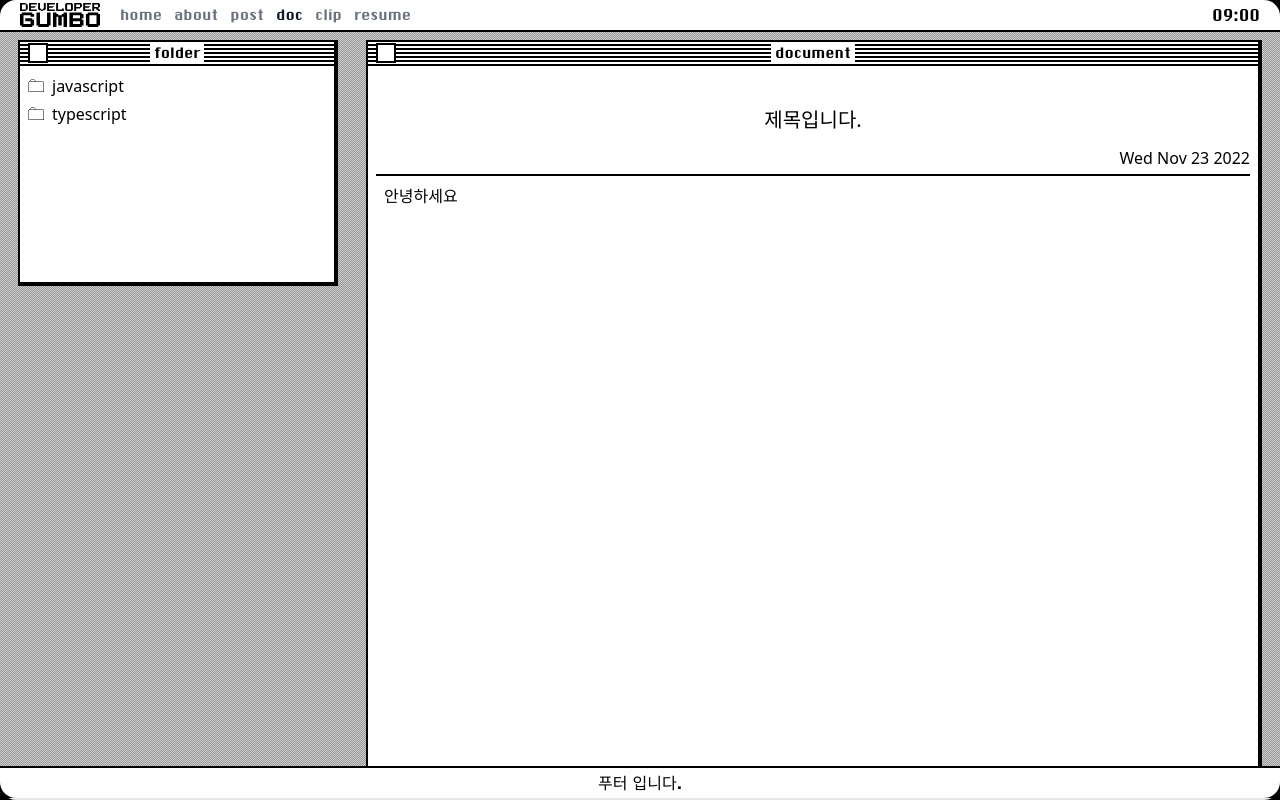
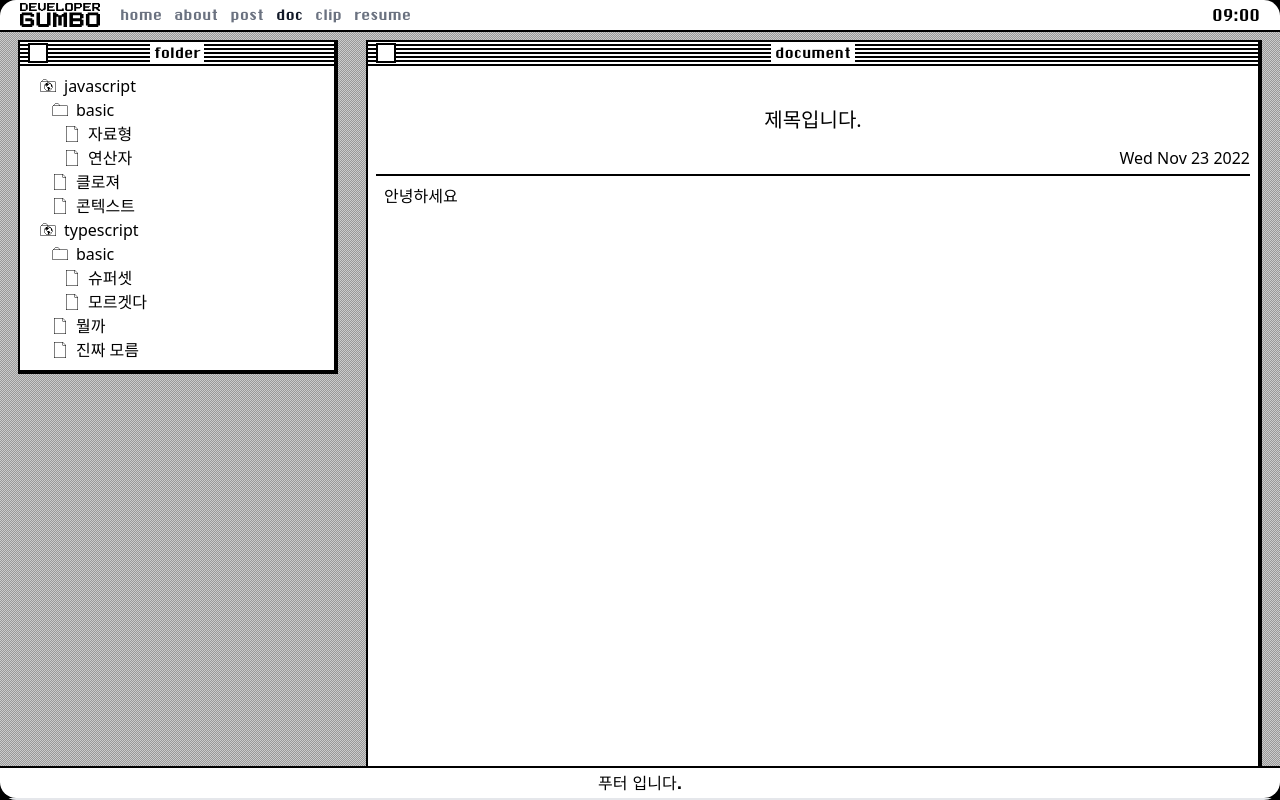
Before and after one commit to GUMBOKIM/gumbo-blog, a Next.js app: page /doc/1 in a window 1280 px wide. Built offline with nearby package versions, Linux system fonts and the light colour scheme.

Commit message:
Document 리팩토링

```diff
--- a/components/doc/DocumentWindow.tsx
+++ b/components/doc/DocumentWindow.tsx
@@ -1,7 +1,7 @@
 import WindowDiv from "@components/window/WindowDiv";
 import Link from "next/link";
 
-interface ResDocumentData {
+interface DocumentDetail {
   id: number;
   title: string;
   createdAt: Date;
@@ -18,7 +18,7 @@ interface ResDocumentData {
   };
 }
 
-const ResDocumentData: ResDocumentData = {
+const ResDocumentData: DocumentDetail = {
   id: 0,
   title: "제목입니다.",
   createdAt: new Date(),
@@ -35,6 +35,141 @@ const ResDocumentData: ResDocumentData = {
     },
   },
 };
+
+interface DocumentComment {
+  id: number;
+  writer: string;
+  createdAt: Date;
+  content: string;
+  child?: DocumentComment[];
+}
+
+const DocumentCommentsData: DocumentComment[] = [
+  {
+    id: 1,
+    writer: "김대희",
+    createdAt: new Date(),
+    content: "안녕하세요!",
+    child: [
+      {
+        id: 2,
+        writer: "김대희",
+        createdAt: new Date(),
+        content: "반갑습니다!",
+      },
+    ],
+  },
+  {
+    id: 3,
+    writer: "김대희",
+    createdAt: new Date(),
+    content: "좋은 정보 감사합니다!",
+    child: [
+      {
+        id: 4,
+        writer: "김대희",
+        createdAt: new Date(),
+        content: "방문해주셔서 감사합니다!",
+      },
+    ],
+  },
+];
+
+interface CommentProps {
+  level?: number;
+  comment: DocumentComment;
+}
+
+function Comment({ level = 0, comment }: CommentProps) {
+  return (
+    <>
+      <div className="w-full p-2 mt-2 flex flex-col gap-y-2 border-2 border-black">
+        <div className="flex justify-between flex-wrap">
+          <span>{comment.writer}</span>
+          <span className="ml-auto">{comment.createdAt.toDateString()}</span>
+        </div>
+        <div>{comment.content}</div>
+      </div>
+      {comment.child && (
+        <div className="relative flex w-full flex-col pl-2">
+          {comment.child.map((childComment) => (
+            <Comment
+              key={childComment.id}
+              level={level + 1}
+              comment={childComment}
+            />
+          ))}
+        </div>
+      )}
+    </>
+  );
+}
+
+function CommentWrite() {
+  return (
+    <form className="w-full p-3 mt-2 flex flex-col gap-y-2 border-2 border-black">
+      <div className="w-full flex gap-4 flex-wrap">
+        <label className="flex gap-3" htmlFor="name">
+          <span>이름</span>
+          <input
+            className="px-1 outline-0 border-2 border-black w-20"
+            type="text"
+          />
+        </label>
+        <label className="flex gap-x-2" htmlFor="password">
+          <span>암호</span>
+          <input
+            className="px-1 outline-0 border-2 border-black w-20"
+            type="password"
+            autoComplete="none"
+            id="password"
+          />
+        </label>
+      </div>
+      <textarea
+        placeholder="댓글을 입력해주세요"
+        className="w-full p-2 outline-0 h-fit border-2 border-black"
+      />
+      <button type="submit" className="ml-auto w-10 border-2 border-black">
+        작성
+      </button>
+    </form>
+  );
+}
+
+interface PrevNextDocumentProps {
+  prev?: {
+    id: number;
+    title: string;
+  };
+  next?: {
+    id: number;
+    title: string;
+  };
+}
+
+function PrevNextDocument({ prev, next }: PrevNextDocumentProps) {
+  return (
+    <div className="w-full px-2 my-1 flex justify-between gap-x-2">
+      {prev ? (
+        <Link href={`/doc/${prev.id}`} rel="prev">
+          {"〈 "}
+          {prev.title}
+        </Link>
+      ) : (
+        <div>처음 글 입니다.</div>
+      )}
+      {next ? (
+        <Link href={`/doc/${next.id}`} rel="next" className="">
+          {next.title}
+          {" 〉"}
+        </Link>
+      ) : (
+        <div>마지막 글 입니다.</div>
+      )}
+    </div>
+  );
+}
 
 export default function DocumentWindow() {
   return (
@@ -56,92 +191,14 @@ export default function DocumentWindow() {
         {/*hr*/}
         <div className="w-full h-0.5 bg-black" />
         {/*댓글*/}
-        <div className="w-full px-3 py-4 flex flex-col gap-y-2">
-          <div className="w-full p-2 flex flex-col gap-y-2 border-2 border-black">
-            <div className="flex justify-between flex-wrap">
-              <span>김대희김대희김대희</span>
-              <span className="ml-auto">{new Date().toDateString()}</span>
-            </div>
-            <div>댓글 내용입니다.</div>
-          </div>
-          <div className="w-full p-2 flex flex-col gap-y-2 border-2 border-black">
-            <div className="flex justify-between flex-wrap">
-              <span>김대희김대희김대희</span>
-              <span className="ml-auto">{new Date().toDateString()}</span>
-            </div>
-            <div>댓글 내용입니다.</div>
-          </div>
-          <div className="w-full p-3 flex flex-col gap-y-2 border-2 border-black">
-            <div className="flex justify-between flex-wrap">
-              <span>김대희김대희김대희</span>
-              <span className="ml-auto">{new Date().toDateString()}</span>
-            </div>
-            <span className="px-1">
-              댓글 내용입니다.댓글 내용입니다.댓글 내용입니다.댓글
-              내용입니다.댓글 내용입니다.댓글 내용입니다. 댓글 내용입니다.댓글
-              내용입니다.댓글 내용입니다.댓글 내용입니다.댓글 내용입니다.댓글
-              내용입니다. 댓글 내용입니다.댓글 내용입니다.댓글 내용입니다.댓글
-              내용입니다.댓글 내용입니다.댓글 내용입니다. 댓글 내용입니다.댓글
-              내용입니다.댓글 내용입니다.댓글 내용입니다.댓글 내용입니다.댓글
-              내용입니다. 댓글 내용입니다.댓글 내용입니다.댓글 내용입니다.댓글
-              내용입니다.댓글 내용입니다.댓글 내용입니다.
-            </span>
-          </div>
-          <div className="w-full p-3 flex flex-col gap-y-2 border-2 border-black">
-            <div className="w-full flex gap-4 flex-wrap">
-              <label className="flex gap-3" htmlFor="name">
-                <span>이름</span>
-                <input
-                  className="px-1 outline-0 border-2 border-black w-20"
-                  type="text"
-                />
-              </label>
-              <label className="flex gap-x-2" htmlFor="password">
-                <span>암호</span>
-                <input
-                  className="px-1 outline-0 border-2 border-black w-20"
-                  type="password"
-                  id="password"
-                />
-              </label>
-            </div>
-            <textarea
-              placeholder="댓글을 입력해주세요"
-              className="w-full p-2 outline-0 h-fit border-2 border-black"
-            />
-            <button
-              type="submit"
-              className="ml-auto w-10 border-2 border-black"
-            >
-              작성
-            </button>
-          </div>
-        </div>
+        {DocumentCommentsData.map((comment) => (
+          <Comment key={comment.id} comment={comment} />
+        ))}
+        <CommentWrite />
         {/*hr*/}
-        <div className="w-full h-0.5 bg-black" />
+        <div className="w-full h-0.5 bg-black my-2" />
         {/*이전 글 다음 글*/}
-        <div className="w-full px-2 my-1 flex justify-between gap-x-2">
-          {ResDocumentData.rel.prev ? (
-            <Link href={`/doc/${ResDocumentData.rel.prev.id}`} rel="prev">
-              {"〈 "}
-              {ResDocumentData.rel.prev.title}
-            </Link>
-          ) : (
-            <div>처음 글 입니다.</div>
-          )}
-          {ResDocumentData.rel.next ? (
-            <Link
-              href={`/doc/${ResDocumentData.rel.next.id}`}
-              rel="next"
-              className=""
-            >
-              {ResDocumentData.rel.next.title}
-              {" 〉"}
-            </Link>
-          ) : (
-            <div>마지막 글 입니다.</div>
-          )}
-        </div>
+        <PrevNextDocument {...ResDocumentData.rel} />
       </WindowDiv>
     </section>
   );
--- a/components/doc/FolderWindow.tsx
+++ b/components/doc/FolderWindow.tsx
@@ -1,146 +1,169 @@
 import WindowDiv from "@components/window/WindowDiv";
 import Link from "next/link";
 import { useState } from "react";
+import { useRouter } from "next/router";
 
-interface FolderWindow {
+interface DocumentFile {
   id: number;
-  title: string;
-  folders?: FolderWindow[];
-  documents?: Document[];
+  name: string;
+  order: number;
+  type: "folder" | "document";
+  children?: DocumentFile[];
 }
 
-interface Document {
-  id: number;
-  title: string;
-}
-
-interface FolderListProps {
-  openDocumentId?: number;
-}
-
-const DocsData: FolderWindow[] = [
+const DocumentFilesData: DocumentFile[] = [
   {
     id: 1,
-    title: "javascript",
-    folders: [],
-    documents: [
+    name: "javascript",
+    order: 1,
+    type: "folder",
+    children: [
       {
-        id: 1,
-        title:
-          "클로져 클로져 클로져 클로져 클로져 클로져 클로져 클로져 클로져 클로져 클로져 클로져 클로져 클로져 클로져 클로져",
+        id: 2,
+        name: "basic",
+        order: 1,
+        type: "folder",
+        children: [
+          {
+            id: 3,
+            name: "자료형",
+            order: 1,
+            type: "document",
           },
           {
-        id: 2,
-        title: "함수",
-      },
-      {
-        id: 3,
-        title: "자료형",
+            id: 4,
+            name: "연산자",
+            order: 2,
+            type: "document",
           },
         ],
       },
       {
-    id: 2,
-    title: "typescript",
-    documents: [
+        id: 5,
+        name: "클로져",
+        order: 2,
+        type: "document",
+      },
       {
-        id: 4,
-        title: "클로져",
+        id: 6,
+        name: "콘텍스트",
+        order: 3,
+        type: "document",
+      },
+    ],
   },
   {
     id: 5,
-        title: "함수",
+    name: "typescript",
+    order: 2,
+    type: "folder",
+    children: [
+      {
+        id: 7,
+        name: "basic",
+        order: 1,
+        type: "folder",
+        children: [
+          {
+            id: 8,
+            name: "슈퍼셋",
+            order: 1,
+            type: "document",
           },
           {
-        id: 6,
-        title: "자료형",
+            id: 9,
+            name: "모르겟다",
+            order: 2,
+            type: "document",
+          },
+        ],
+      },
+      {
+        id: 10,
+        name: "뭘까",
+        order: 2,
+        type: "document",
+      },
+      {
+        id: 11,
+        name: "진짜 모름",
+        order: 3,
+        type: "document",
       },
     ],
   },
 ];
 
-export default function FolderWindow({ openDocumentId }: FolderListProps) {
-  const [openFolders, setOpenFolders] = useState<number[]>([]);
+interface DocumentProps {
+  level?: number;
+  openDocumentId?: number;
+  file: DocumentFile;
+}
 
-  const handleClickFolder = (folderId: number) => {
-    if (openFolders?.includes(folderId)) {
-      setOpenFolders((before) => before.filter((nowId) => nowId !== folderId));
-    } else {
-      setOpenFolders((before) => [...before, folderId]);
+function Document({ level = 0, openDocumentId, file }: DocumentProps) {
+  const [isOpen, setIsOpen] = useState(true);
+
+  if (file.type === "folder") {
+    return (
+      <>
+        <button
+          type="button"
+          className={`flex ml-3 items-center ${!isOpen && "underline"}`}
+          onClick={() => setIsOpen(!isOpen)}
+        >
+          <img
+            src={`/icon/mac/${level === 0 ? "global_folder" : "folder"}.png`}
+            alt={`${file.name} folder`}
+            className="h-4 mr-2"
+          />
+          <span>{file.name}</span>
+        </button>
+        <div className="flex-col ml-3">
+          {isOpen &&
+            file.children?.map((child) => (
+              <Document
+                key={child.id}
+                openDocumentId={openDocumentId}
+                level={level + 1}
+                file={child}
+              />
+            ))}
+        </div>
+      </>
+    );
   }
-  };
 
   return (
-    <>
+    <Link href={`/doc/${file.id}`} className="flex ml-3 items-center">
+      <img
+        src="/icon/mac/file.png"
+        alt={`${file.name} file`}
+        className="h-4 mr-2"
+      />
+      <span className={openDocumentId === file.id ? "font-bold" : ""}>
+        {file.name}
+      </span>
+    </Link>
+  );
+}
+
+export default function FolderWindow() {
+  const { query } = useRouter();
+  const documentId = Number(query.documentId);
+
+  return (
     <section className="relative w-full max-w-xs max-h-full overflow-scroll py-2 lg:hidden">
       <WindowDiv title="folder" className="w-full h-fit">
-          <nav className="flex flex-col w-full mb-auto gap-1 select-none">
-            {DocsData.map((folder) => (
-              <ul key={folder.id} className="flex flex-col gap-1">
-                <button
-                  className="flex items-center"
-                  type="button"
-                  onClick={() => handleClickFolder(folder.id)}
-                >
-                  <img
-                    src="/icon/mac/folder.png"
-                    alt={`${folder.title} folder`}
-                    className="h-4 mr-2"
+        <nav className="flex flex-col w-full mb-auto select-none">
+          {DocumentFilesData.map((documentFile) => (
+            <Document
+              key={documentFile.id}
+              openDocumentId={documentId}
+              file={documentFile}
             />
-                  <span>{folder.title}</span>
-                </button>
-                <ol
-                  key={folder.id}
-                  className={`text-sm flex flex-col gap-1 ml-4 ${
-                    openFolders?.includes(folder.id) ? "block" : "hidden"
-                  }`}
-                >
-                  {folder.documents?.map((document) => (
-                    <li key={document.id}>
-                      <Link
-                        href={`/doc/${document.id}`}
-                        className="flex items-start"
-                      >
-                        <img
-                          src="/icon/mac/file.png"
-                          alt={`${folder.title} folder`}
-                          className="h-4 mr-2"
-                        />
-                        <span
-                          className={`text-black hover:text-gray-700  ${
-                            document.id === openDocumentId && "font-bold"
-                          }`}
-                        >
-                          {document.title}
-                        </span>
-                      </Link>
-                    </li>
-                  ))}
-                </ol>
-              </ul>
           ))}
         </nav>
       </WindowDiv>
     </section>
-      {/*<section className="fixed right-0 w-full bottom-0 p-4 hidden lg:flex z-50 flex-col-reverse items-end gap-y-2">*/}
-      {/*  <button*/}
-      {/*    type="button"*/}
-      {/*    className="border-2 border-black w-6 h-6 bg-white p-0 flex items-center justify-center"*/}
-      {/*  >*/}
-      {/*    =*/}
-      {/*  </button>*/}
-      {/*  <div className="max-h-full w-full border-black border-2 bg-white">*/}
-      {/*    <span>asdasdasdasdasdasdasdasdasdasdasd</span>*/}
-      {/*    <br />*/}
-      {/*    <span>asdasdasdasdasdasdasdasdasdasdasd</span>*/}
-      {/*    <br />*/}
-      {/*    <span>asdasdasdasdasdasdasdasdasdasdasd</span> <br />*/}
-      {/*    <span>asdasdasdasdasdasdasdasdasdasdasd</span> <br />*/}
-      {/*    <span>asdasdasdasdasdasdasdasdasdasdasd</span> <br />*/}
-      {/*    <span>asdasdasdasdasdasdasdasdasdasdasd</span> <br />*/}
-      {/*    <span>asdasdasdasdasdasdasdasdasdasdasd</span>*/}
-      {/*  </div>*/}
-      {/*</section>*/}
-    </>
   );
 }
--- a/components/doc/RecentWindow.tsx
+++ b/components/doc/RecentWindow.tsx
@@ -23,9 +23,9 @@ function RecentDocument({
         <span className="w-fit block text-right text-sm font-light mb-3">
           {createdAt.toDateString()}
         </span>
-        <desc className="w-full text-sm">
+        <p className="w-full text-sm">
           <p className="h-20 overflow-hidden whitespace-pre-wrap">{content}</p>
-        </desc>
+        </p>
         <div className="flex flex-row my-5">
           <img
             src="/icon/mac/folder.png"
```
Also changed, not shown: public/icon/mac/global_folder.png (renamed from public/icon/mac/globe folder.png). Lines whose indentation alone changed are shown as unchanged.
